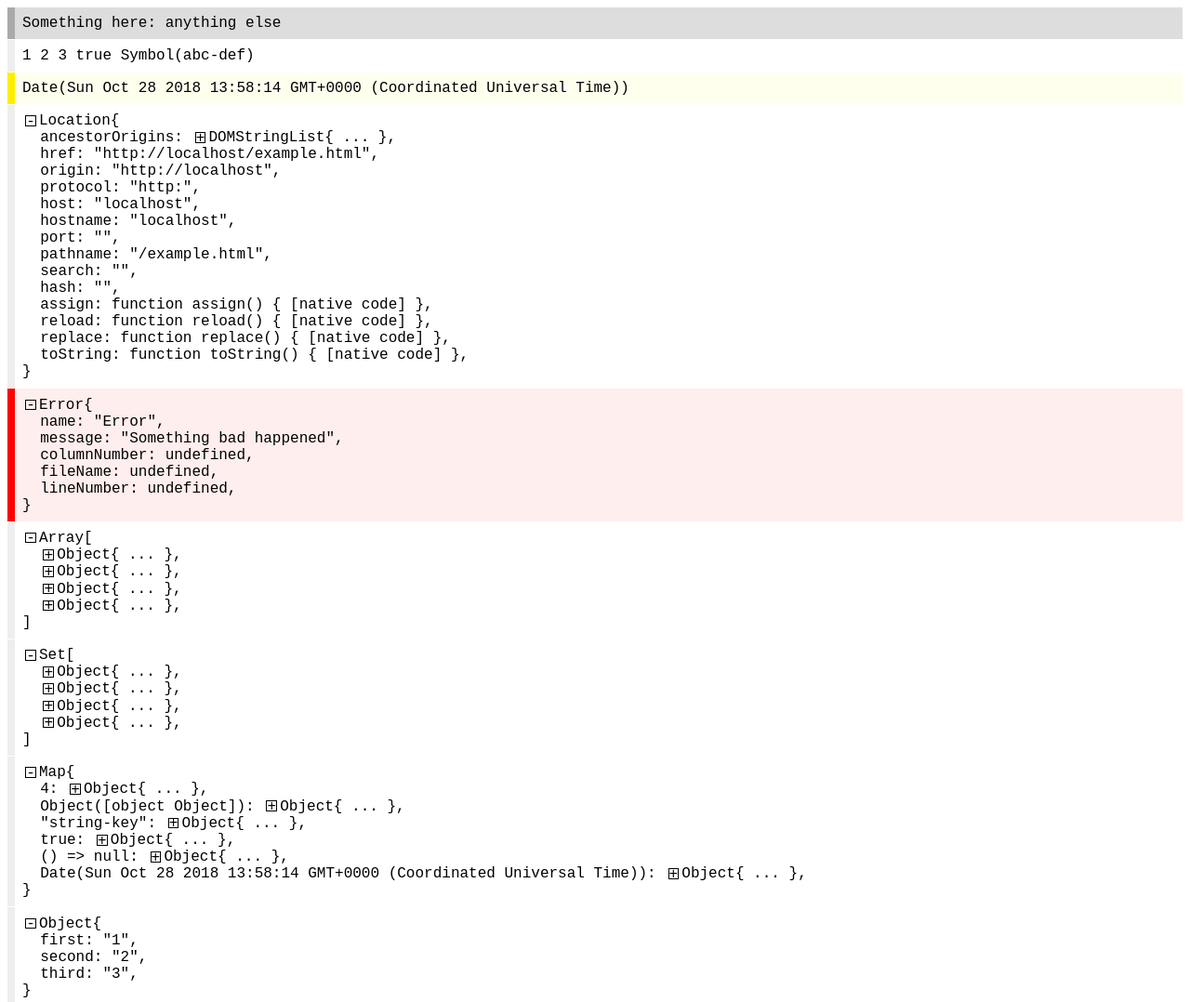
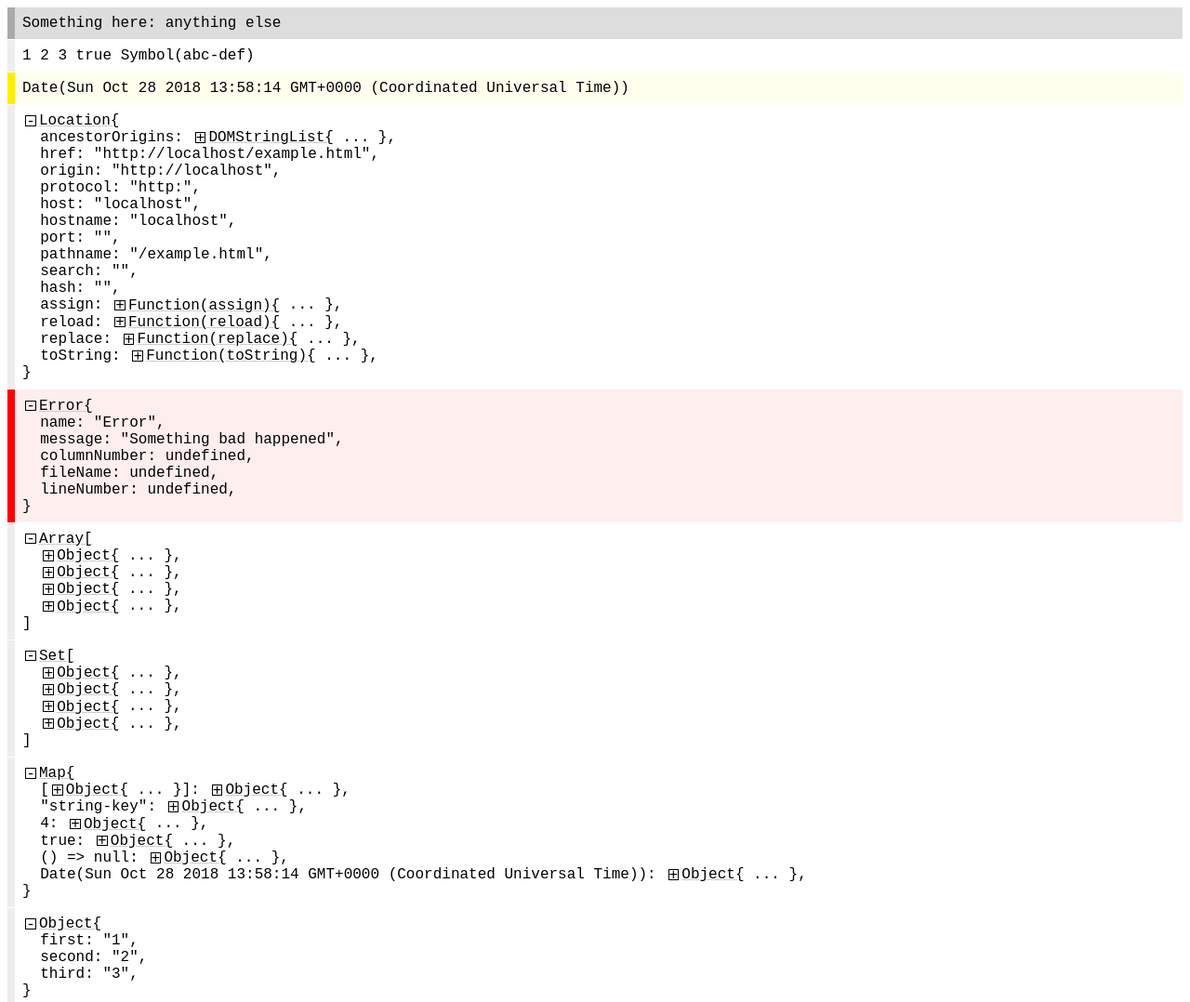
Before and after one commit to burdiuz/js-dom-console, a website: page example.html in a window 1280 px wide. Shown: the top 1078 px of the page at 93% size. Drawn offline with Linux system fonts and the light colour scheme.

Commit message:
implement complex data storage to properly handle Maps

```diff
--- a/console.css
+++ b/console.css
@@ -45,6 +45,13 @@
 
 .ui-console-clickable {
   cursor: pointer;
+  text-decoration: underline;
+  text-decoration-color: #cccccc;
+}
+
+.ui-console-clickable:hover {
+  background-color: #eeeeee;
+  text-decoration-color: #666666;
 }
 
 .ui-console-item-info {
--- a/console.js
+++ b/console.js
@@ -6,10 +6,10 @@
 
   // Assigned to an object, when rendering, if exists, will wrap content, like
   // Map{...} or Set[...]
-  const CLASS_NAME_KEY = Symbol('class-name');
+  const CLASS_NAME_KEY = '@class-name';
 
   const SPACE_LEVEL = '  ';
-  const MAX_FUNC_STR_LEN = 50;
+  const MAX_FUNC_STR_LEN = 30;
 
   const INFO_TYPE = 'info';
   const LOG_TYPE = 'log';
@@ -44,6 +44,20 @@
       target.removeChild(target.firstChild);
     }
   };
+
+  const canPassAsIs = value => typeof value === 'string';
+
+  const validKeyRgx = /^[\w_$][\w\d_$]*$/i;
+
+  const keyNeedsConversion = key => !(canPassAsIs(key) && validKeyRgx.test(key));
+
+  const isNested = value => typeof value === 'object';
+
+  const createComplexDataStorage = () => new Map();
+
+  const addToStorage = (storage, key, value) => storage.set(key, value);
+
+  const iterateStorage = (storage, handler) => storage.forEach(handler);
 
   function unwrapExports (x) {
   	return x && x.__esModule && Object.prototype.hasOwnProperty.call(x, 'default') ? x['default'] : x;
@@ -119,13 +133,14 @@
 
   var convertError = ((value, convertValue) => {
     const { name, message, columnNumber, fileName, lineNumber } = value;
-    const result = {
-      name: convertValue(name),
-      message: convertValue(message),
-      columnNumber: convertValue(columnNumber),
-      fileName: convertValue(fileName),
-      lineNumber: convertValue(lineNumber)
-    };
+
+    const result = createComplexDataStorage();
+
+    addToStorage(result, 'name', convertValue(name));
+    addToStorage(result, 'message', convertValue(message));
+    addToStorage(result, 'columnNumber', convertValue(columnNumber));
+    addToStorage(result, 'fileName', convertValue(fileName));
+    addToStorage(result, 'lineNumber', convertValue(lineNumber));
 
     setCustomClassNameTo(result, name || 'Error');
 
@@ -139,26 +154,34 @@
       return content;
     }
 
-    const name = getClass_2(value) || 'Function';
-    const result = { content };
+    const type = getClass_2(value) || 'Function';
 
-    setCustomClassNameTo(result, `${name}(${content.substr(0, MAX_FUNC_STR_LEN)})`);
+    let { name } = value;
+
+    if (!name) {
+      name = content.substr(content.substr(0, 9) === 'function ' ? 9 : 0, MAX_FUNC_STR_LEN);
+    }
+
+    const result = createComplexDataStorage();
+    addToStorage(result, 'content', content);
+
+    setCustomClassNameTo(result,
+    // FIXME almost every function starts with "function ", remove this from short string
+    `${type}(${name})`);
 
     return result;
   });
 
   var convertMap = ((value, convertValue) => {
-    const result = {};
+    const result = createComplexDataStorage();
 
     value.forEach((item, key) => {
-      let keyRep = convertValue(key);
-      // FIXME keys stringified for now,
-      // need different internal structure to represent non string keys
-      if (typeof keyRep !== 'string') {
-        keyRep = `${getCustomClassNameFrom(keyRep)}(${String(key)})`;
-      }
-
-      result[keyRep] = convertValue(item);
+      /*
+      Do not use keyNeedsConversion() here, because Map may hold values of
+      different types as keys and string should be quoted, otherwise it may be
+      unclear -- what you see string true or boolean true as key.
+      */
+      addToStorage(result, convertValue(key), convertValue(item));
     });
 
     setCustomClassNameTo(result, getClass_2(value));
@@ -168,11 +191,11 @@
 
   var convertNumber = (value => `${value}`);
 
-  var convertObject = ((value, convertValue, refs) => {
-    const result = {};
+  var convertObject = ((value, convertValue) => {
+    const result = createComplexDataStorage();
 
     Object.keys(value).forEach(key => {
-      result[key] = convertValue(value[key]);
+      addToStorage(result, keyNeedsConversion(key) ? convertValue(key) : key, convertValue(value[key]));
     });
 
     setCustomClassNameTo(result, getClass_2(value));
@@ -435,7 +458,7 @@
     list.forEach(value => {
       text += space;
 
-      if (typeof value === 'object') {
+      if (isNested(value)) {
         result.push(document.createTextNode(text));
         text = '';
         result.push(createUINested(value, space));
@@ -452,18 +475,27 @@
     return result;
   };
 
-  const createUINestedObjectContent = (object, space) => {
+  const createUINestedObjectContent = (storage, space) => {
     const result = [];
     let text = '\n';
 
-    Object.keys(object).forEach(key => {
-      const value = object[key];
-      text += `${space}${key}: `;
+    iterateStorage(storage, (value, key) => {
+      text += `${space}`;
 
-      if (typeof value === 'object') {
+      if (isNested(key)) {
+        result.push(document.createTextNode(`${text}[`));
+        result.push(createUINested(key, space));
+        text = ']';
+      } else {
+        text += key;
+      }
+
+      text += ': ';
+
+      if (isNested(value)) {
         result.push(document.createTextNode(text));
+        result.push(createUINested(value, space));
         text = '';
-        result.push(createUINested(value, space));
       } else {
         text += value;
       }
@@ -497,15 +529,19 @@
     const icon = createExpandIcon(expanded);
     const wrapper = document.createElement('span');
 
-    wrapper.className = 'ui-console-clickable';
+    wrapper.className = 'ui-console-nested-wrapper';
+
+    const link = document.createElement('span');
+    link.className = 'ui-console-clickable';
+    link.appendChild(icon);
+    link.appendChild(document.createTextNode(pre));
 
     const drawContents = () => {
       let content;
 
       removeAllChildren(wrapper);
 
-      wrapper.appendChild(icon);
-      wrapper.appendChild(document.createTextNode(pre));
+      wrapper.appendChild(link);
 
       if (expanded) {
         if (!contentExpanded) {
@@ -522,7 +558,7 @@
       wrapper.appendChild(document.createTextNode(expanded ? `${space}${post}` : post));
     };
 
-    wrapper.addEventListener('click', event => {
+    link.addEventListener('click', event => {
       event.preventDefault();
       event.stopPropagation();
 
@@ -541,7 +577,7 @@
 
   const buildContent = (content, item) => {
     content.forEach(value => {
-      if (typeof value === 'string') {
+      if (canPassAsIs(value)) {
         // shortcut for log strings to not wrap them with quotes
         item.appendChild(createSimpleValue(value));
         return;
@@ -549,7 +585,7 @@
 
       const result = convert(value);
 
-      if (typeof result === 'object') {
+      if (isNested(result)) {
         item.appendChild(createUINested(result, '', true));
       } else {
         item.appendChild(createSimpleValue(result));
--- a/source/dom.js
+++ b/source/dom.js
@@ -1,11 +1,12 @@
 import { convert } from './data';
+import { isNested, canPassAsIs } from './utils';
 import { createUINested } from './nested';
 
 const createSimpleValue = (value) => document.createTextNode(`${value} `);
 
 export const buildContent = (content, item) => {
   content.forEach((value) => {
-    if (typeof value === 'string') {
+    if (canPassAsIs(value)) {
       // shortcut for log strings to not wrap them with quotes
       item.appendChild(createSimpleValue(value));
       return;
@@ -13,7 +14,7 @@ export const buildContent = (content, item) => {
 
     const result = convert(value);
 
-    if (typeof result === 'object') {
+    if (isNested(result)) {
       item.appendChild(createUINested(result, '', true));
     } else {
       item.appendChild(createSimpleValue(result));
```
Also changed, not shown: source/nested.js (+31 -12 lines), source/types/Error.js (+13 -8 lines), source/types/Function.js (+21 -4 lines), source/types/Map.js (+12 -10 lines), source/types/Object.js (+13 -4 lines), source/utils.js (+20 -2 lines), README.md, console.min.js, 2 other files.
